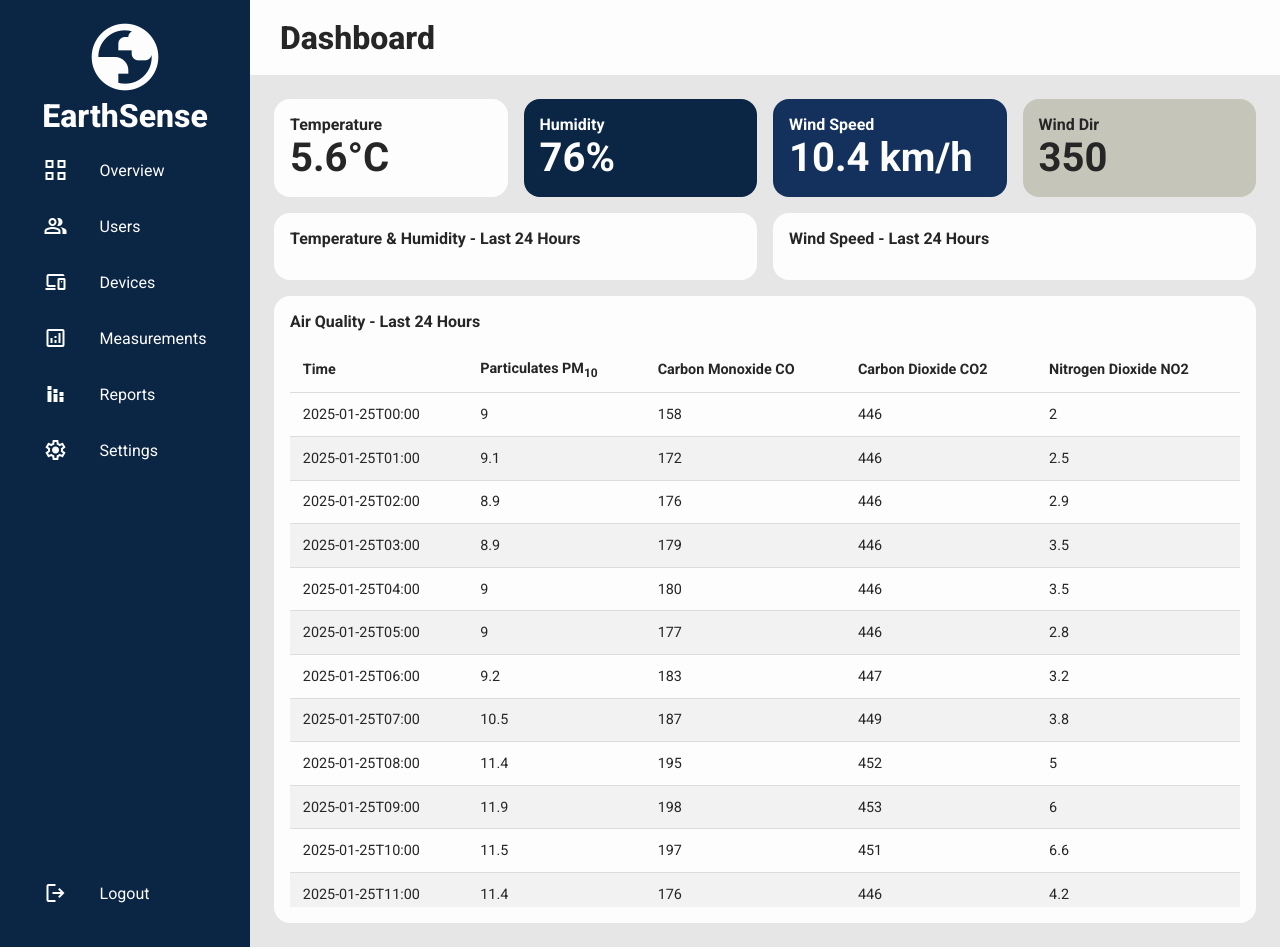
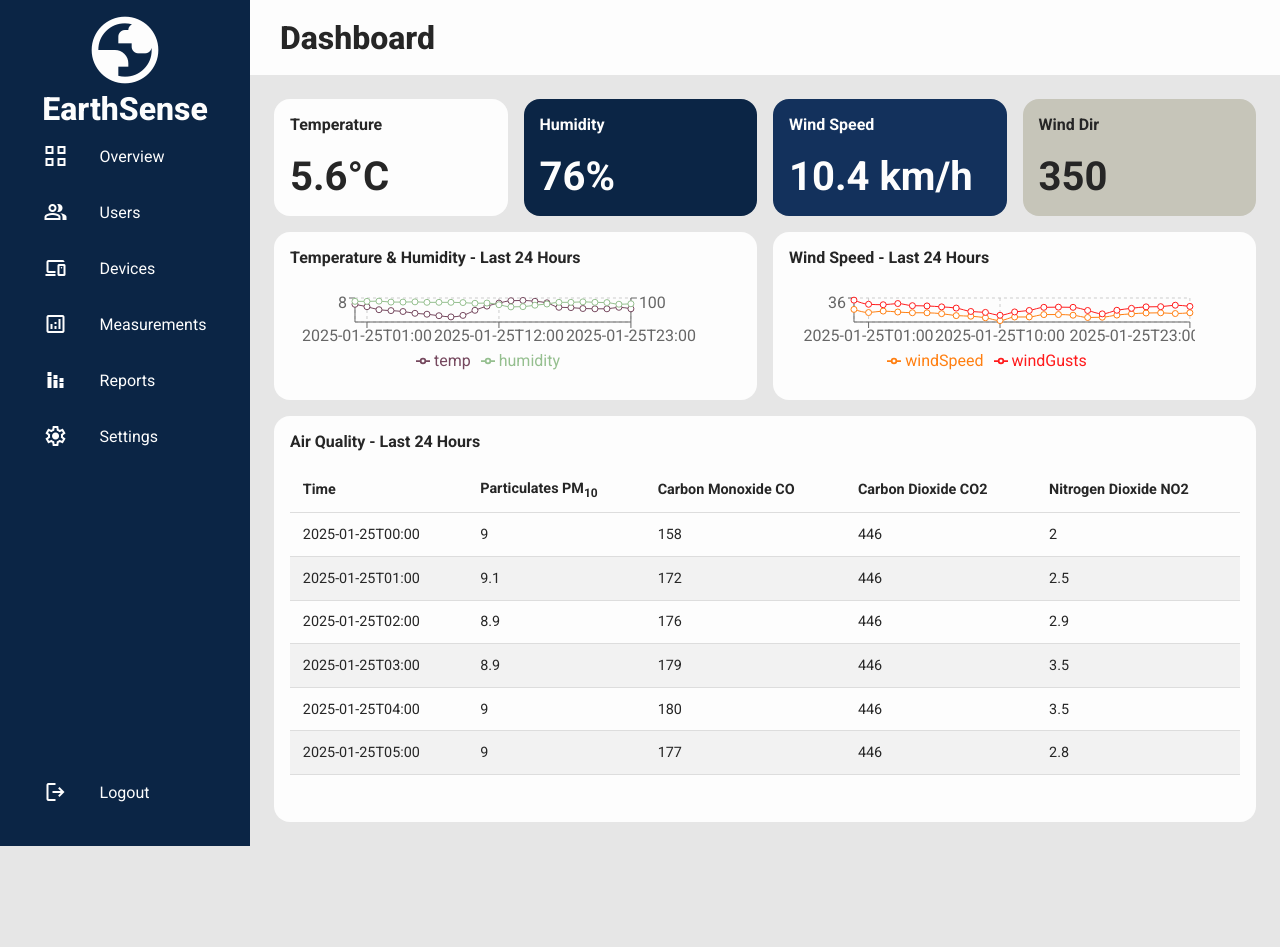
Before and after one commit to alittlebroken/earthsense, a React (Vite) app: page / in a window 1280 px wide. After the commit the page ends 846 px from the top, so only its background shows below. Built offline with nearby package versions, Linux system fonts and the light colour scheme.

Commit message:
updated height of table container

```diff
--- a/src/index.css
+++ b/src/index.css
@@ -317,7 +317,7 @@ a:hover {
 
 .dataTableContainer {
   overflow: auto;
-  height: 35rem;
+  height: 20rem;
 }
 
 .dataTable {
```
